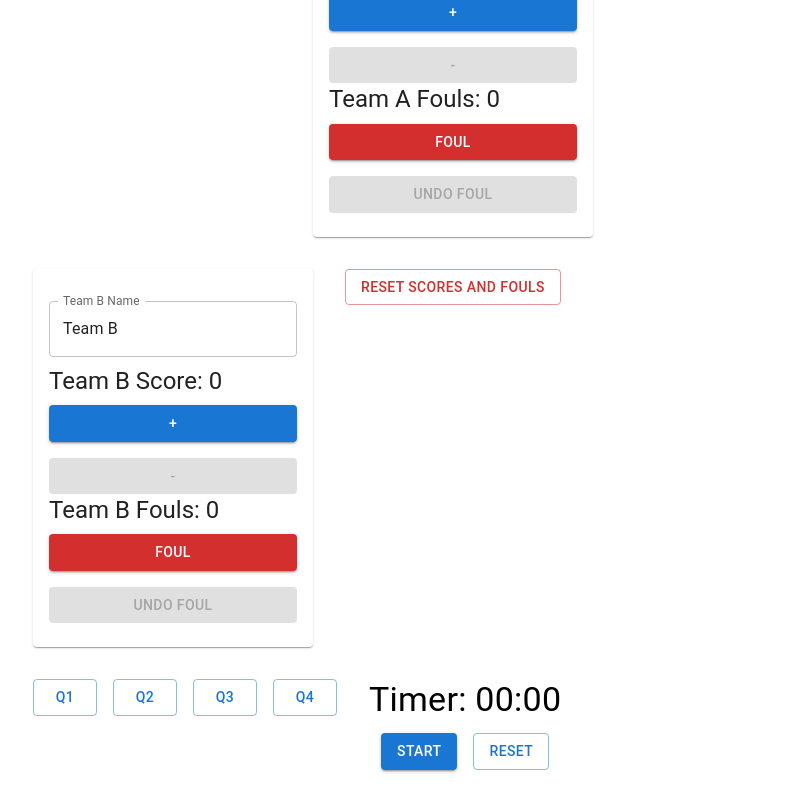
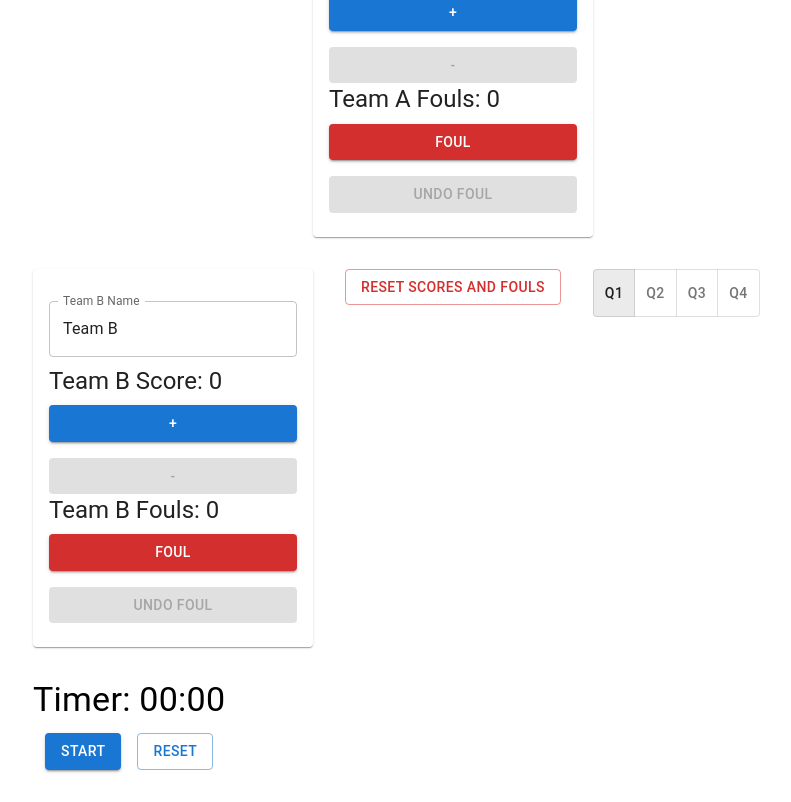
Before and after one commit to anukah/scoreboard, a Next.js app in the folder scoreboard-app/: page / in a window 1280 px wide. Shown: the part 247-1049 px from the top of the page, without its empty margins (191-982 px from the left). Built offline with nearby package versions, Linux system fonts and the light colour scheme.

Commit message:
feat/toggle button group component for Quarters

```diff
--- a/scoreboard-app/app/page.js
+++ b/scoreboard-app/app/page.js
@@ -1,7 +1,7 @@
 "use client";
 import React, { useState, useEffect } from 'react';
 import { useScore } from '../context/StoreContext';
-import { Button, Card, CardContent, TextField, Grid2, Typography } from '@mui/material';
+import { Button, Card, CardContent, TextField, Grid2, Typography, ToggleButton, ToggleButtonGroup } from '@mui/material';
 
 const Home = () => {
   const {
@@ -25,6 +25,7 @@ const Home = () => {
 
   const [isTimerRunning, setIsTimerRunning] = useState(false);
   const [timer, setTimer] = useState(0); // Timer in seconds
+  const [selectedQuarter, setSelectedQuarter] = useState('Q1');
 
   useEffect(() => {
     let interval;
@@ -78,8 +79,11 @@ const Home = () => {
     setTeamBFouls(0);
   };
 
-  const handleSetQuarter = (quarter) => {
-    setCurrentQuarter(quarter);
+  const handleQuarterChange = (event, newQuarter) => {
+    if (newQuarter !== null) {
+      setSelectedQuarter(newQuarter);
+      setCurrentQuarter(newQuarter);
+    }
   };
   return(
   <div className="p-8 max-w-4xl mx-auto">
@@ -195,20 +199,19 @@ const Home = () => {
           </Button>
         </Grid2>
 
-        {/* Quarter Buttons */}
-        <Grid2 item xs={12} container spacing={2}>
-          <Grid2 item xs={3}>
-            <Button variant="outlined" onClick={() => handleSetQuarter("Q1")} fullWidth>Q1</Button>
-          </Grid2>
-          <Grid2 item xs={3}>
-            <Button variant="outlined" onClick={() => handleSetQuarter("Q2")} fullWidth>Q2</Button>
-          </Grid2>
-          <Grid2 item xs={3}>
-            <Button variant="outlined" onClick={() => handleSetQuarter("Q3")} fullWidth>Q3</Button>
-          </Grid2>
-          <Grid2 item xs={3}>
-            <Button variant="outlined" onClick={() => handleSetQuarter("Q4")} fullWidth>Q4</Button>
-          </Grid2>
+        {/* Quarter Toggle Button Group */}
+        <Grid2 item xs={12}>
+          <ToggleButtonGroup
+            value={selectedQuarter}
+            exclusive
+            onChange={handleQuarterChange}
+            fullWidth
+          >
+            <ToggleButton value="Q1">Q1</ToggleButton>
+            <ToggleButton value="Q2">Q2</ToggleButton>
+            <ToggleButton value="Q3">Q3</ToggleButton>
+            <ToggleButton value="Q4">Q4</ToggleButton>
+          </ToggleButtonGroup>
         </Grid2>
 
         {/* Timer and Control */}
```
